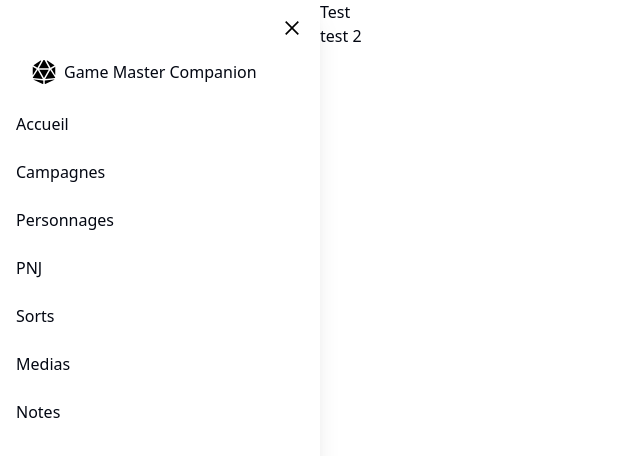
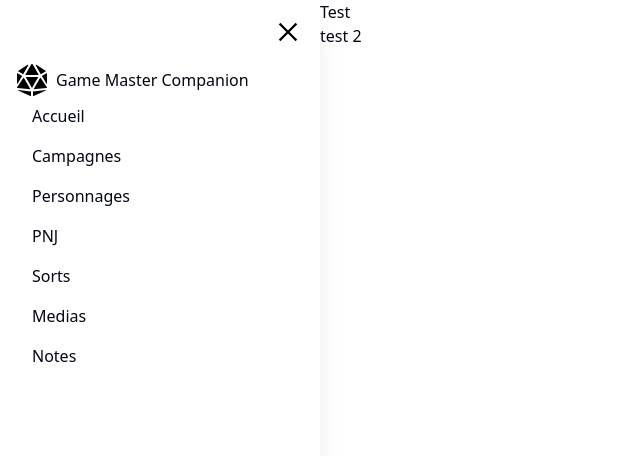
Before and after one commit to Mickael-Desclaux/Front_GameMasterCompanion, a React (Vite) app: page / in a window 1280 px wide. Both pictures are taken after a click on the picture 36 px from the left and 36 px from the top of the page. Shown: the top 456 px of the page, without its empty margins (0-640 px from the left). Built offline with nearby package versions, Linux system fonts and the light colour scheme.

Commit message:
Refactor navbar and add some transitions

```diff
--- a/src/components/sidebar.tsx
+++ b/src/components/sidebar.tsx
@@ -1,120 +1,94 @@
-import {Card, List, ListItem, Typography} from "@material-tailwind/react";
-import {NavLink} from "react-router-dom";
-import {useState} from "react";
+import { Card, List, ListItem, Typography } from "@material-tailwind/react";
+import { NavLink } from "react-router-dom";
+import { useState } from "react";
+
+type IconDisplayProps = {
+    icon: string;
+    alt: string;
+};
+
+function IconDisplay({ icon, alt }: IconDisplayProps) {
+    return (
+        <div className="w-10 h-10 flex items-center justify-center delay-150 duration-300 ease-in-out hover:-translate-y-1 hover:scale-110 hover:bg-amber-300 rounded-full">
+            <img src={icon} alt={alt} className="w-8 h-8" />
+        </div>
+    );
+}
+
+type NavItem = {
+    to: string;
+    label: string;
+    icon: string;
+    alt: string;
+};
+
+const navItems: NavItem[] = [
+    { to: "/", label: "Accueil", icon: "/home.svg", alt: "home" },
+    { to: "/campaigns", label: "Campagnes", icon: "/campaign.svg", alt: "campaigns" },
+    { to: "/characters", label: "Personnages", icon: "/characters.svg", alt: "characters" },
+    { to: "/npcs", label: "PNJ", icon: "/npcs.svg", alt: "npcs" },
+    { to: "/spells", label: "Sorts", icon: "/spells.svg", alt: "spells" },
+    { to: "/medias", label: "Medias", icon: "/medias.svg", alt: "medias" },
+    { to: "/notes", label: "Notes", icon: "/notes.svg", alt: "notes" },
+];
+
 export default function Sidebar() {
-
     const [isOpen, setIsOpen] = useState<boolean>(false);
 
-    if (!isOpen) {
-        return <ClosedSidebar/>
-    }
+    return (
+        <Card
+            className={`h-[100vh] flex flex-col transition-[width] duration-300 ease-in-out p-4 shadow-xl shadow-blue-gray-900/5 ${
+                isOpen ? "w-[20rem] items-start" : "w-[5rem] items-center"
+            }`}
+        >
+            <div className={`flex ${isOpen ? "justify-end" : "justify-center"} w-full mb-2`}>
+                <img
+                    src={isOpen ? "/close.svg" : "/menu.svg"}
+                    alt={isOpen ? "Close menu" : "Open menu"}
+                    className="w-8 h-8 cursor-pointer"
+                    onClick={() => setIsOpen((prev) => !prev)}
+                />
+            </div>
 
-    return (
-        <Card className="h-[100vh] w-full flex flex-col max-w-[20rem] p-4 shadow-xl shadow-blue-gray-900/5 transition-all duration-300 ease-in-out">
-            <div className="flex justify-end w-full">
-                <img src="/close.svg" alt="Close menu" className="w-6 h-6" onClick={() => setIsOpen(false)} />
+            <div className="relative flex items-center">
+                <img src="/dice.svg" alt="dice" className="w-8 h-8 mt-2 mb-2" />
+                <div
+                    className={`absolute left-full top-1/2 transform -translate-y-1/2 ps-2 transition-all ease-in-out ${
+                        isOpen
+                            ? "duration-300 opacity-100 translate-x-0"
+                            : "hidden opacity-0 translate-x-2 pointer-events-none"
+                    }`}
+                >
+                    <Typography
+                        variant="h5"
+                        color="blue-gray"
+                        className="whitespace-nowrap"
+                    >
+                        Game Master Companion
+                    </Typography>
+                </div>
             </div>
-            <div className="mb-2 p-4 flex flex-row items-center">
-                <img src="/dice.svg" alt="dice" className="w-8 h-8 pe-2" />
-                <Typography variant="h5" color="blue-gray">
-                    Game Master Companion
-                </Typography>
-            </div>
-            <List className="gap-6">
-                <ListItem>
-                    <NavLink to={"/"} aria-current="page">
-                        Accueil
-                    </NavLink>
-                </ListItem>
-                <ListItem>
-                    <NavLink to={"/campaigns"} aria-current="page">
-                        Campagnes
-                    </NavLink>
-                </ListItem>
-                <ListItem>
-                    <NavLink to={"/characters"} aria-current="page">
-                        Personnages
-                    </NavLink>
-                </ListItem>
-                <ListItem>
-                    <NavLink to={"/npcs"} aria-current="page">
-                        PNJ
-                    </NavLink>
-                </ListItem>
-                <ListItem>
-                    <NavLink to={"/spells"} aria-current="page">
-                        Sorts
-                    </NavLink>
-                </ListItem>
-                <ListItem>
-                    <NavLink to={"/medias"} aria-current="page">
-                        Medias
-                    </NavLink>
-                </ListItem>
-                <ListItem>
-                    <NavLink to={"/notes"} aria-current="page">
-                        Notes
-                    </NavLink>
-                </ListItem>
+
+            <List className="gap-4">
+                {navItems.map(({ to, label, icon, alt }) => (
+                    <ListItem key={to} className="p-0">
+                        <NavLink
+                            to={to}
+                            aria-current="page"
+                            className="flex justify-start items-start"
+                        >
+                            {isOpen ? (
+                                <span className="ps-4">{label}</span>
+                            ) : (
+                                <div className="flex justify-center">
+                                    <IconDisplay icon={icon} alt={alt} />
+                                </div>
+                            )}
+                        </NavLink>
+                    </ListItem>
+
+                ))}
             </List>
         </Card>
     );
-
-    function ClosedSidebar() {
-
-        type IconDisplayProps = {
-            icon: string;
-            alt: string;
-        }
-        function IconDisplay({icon, alt}: IconDisplayProps) {
-            return (
-                <div className="transition delay-150 duration-300 ease-in-out hover:-translate-y-1 hover:scale-110 hover:bg-amber-300 rounded-2xl">
-                    <img src={icon} alt={alt}/>
-                </div>)
-        }
-
-        return (
-            <Card className="h-[100vh] flex flex-col max-w-[5rem] p-4 gap-6 shadow-xl shadow-blue-gray-900/5 items-center">
-                <img src="/menu.svg" alt="Open menu" className="justify-end" onClick={() => setIsOpen(true)} />
-                <img src="/dice.svg" alt="dice" className="w-8 h-8" />
-                <List className="gap-6">
-                    <ListItem>
-                        <NavLink to={"/"} aria-current="page">
-                            <IconDisplay icon="/home.svg" alt="home"/>
-                        </NavLink>
-                    </ListItem>
-                    <ListItem>
-                        <NavLink to={"/campaigns"} aria-current="page">
-                            <IconDisplay icon="/campaign.svg" alt="campaign"/>
-                        </NavLink>
-                    </ListItem>
-                    <ListItem>
-                        <NavLink to={"/characters"} aria-current="page">
-                            <IconDisplay icon="/characters.svg" alt="characters"/>
-                        </NavLink>
-                    </ListItem>
-                    <ListItem>
-                        <NavLink to={"/npcs"} aria-current="page">
-                            <IconDisplay icon="/npcs.svg" alt="NPCS"/>
-                        </NavLink>
-                    </ListItem>
-                    <ListItem>
-                        <NavLink to={"/spells"} aria-current="page">
-                            <IconDisplay icon="/spells.svg" alt="spells"/>
-                        </NavLink>
-                    </ListItem>
-                    <ListItem>
-                        <NavLink to={"/medias"} aria-current="page">
-                            <IconDisplay icon="/medias.svg" alt="medias"/>
-                        </NavLink>
-                    </ListItem>
-                    <ListItem>
-                        <NavLink to={"/notes"} aria-current="page">
-                            <IconDisplay icon="/notes.svg" alt="notes"/>
-                        </NavLink>
-                    </ListItem>
-                </List>
-            </Card>
-        )
-    }
 }
```
